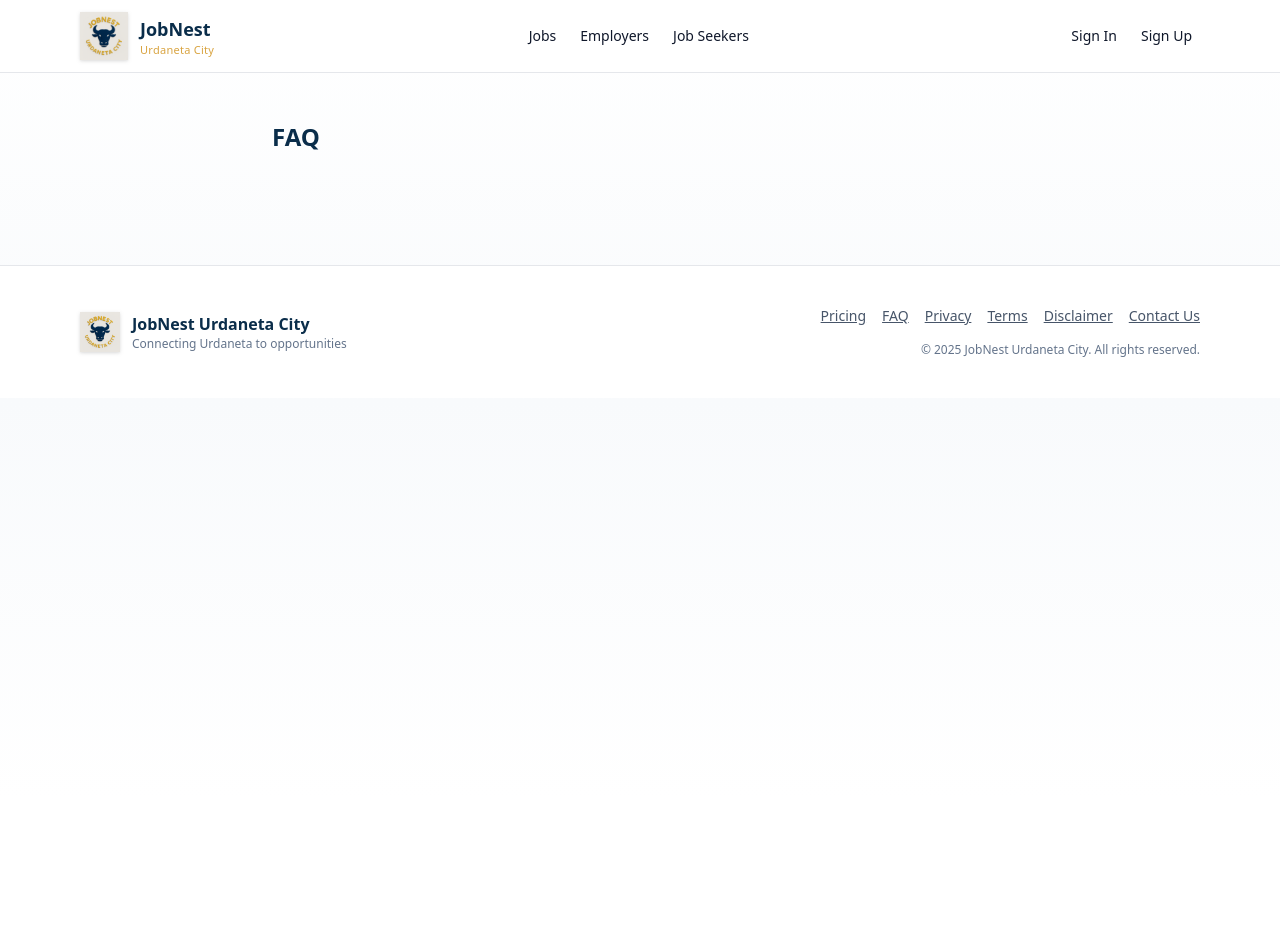
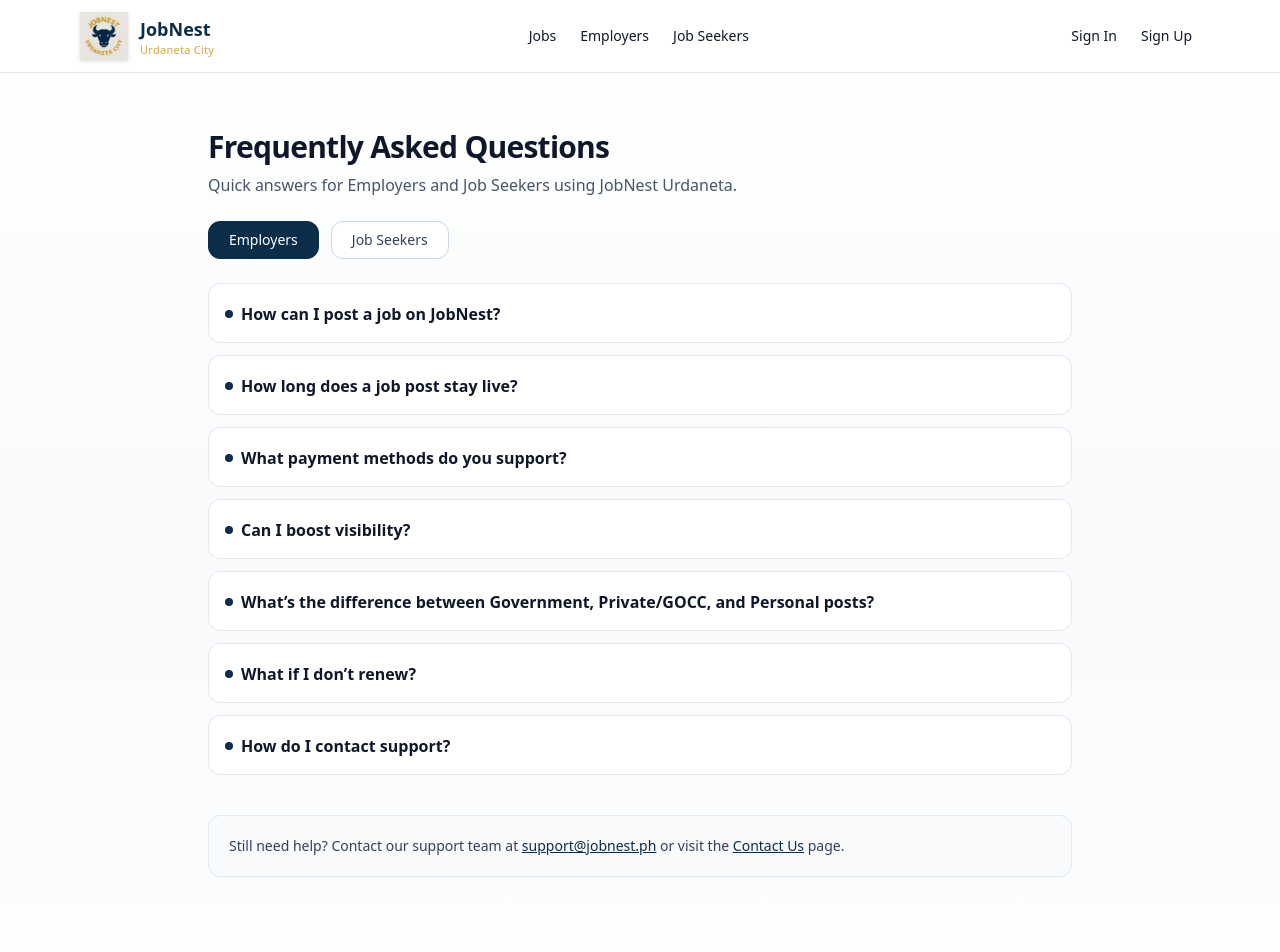
Before and after one commit to RomeoBello/jobnest-urdaneta, a Next.js app: page /faq in a window 1280 px wide. Shown: the top 952 px of the page. Before the commit the page ends 800 px from the top, so only its background shows below. Built offline with nearby package versions, Linux system fonts and the light colour scheme.

Commit message:
feat(faq): tabbed FAQ for Employers and Job Seekers

```diff
--- a/app/faq/page.tsx
+++ b/app/faq/page.tsx
@@ -1 +1,187 @@
-export default function FAQ(){return (<div className='max-w-3xl mx-auto px-4 py-12 text-sm'><h1 className='text-2xl font-extrabold text-brandNavy'>FAQ</h1></div>)}
+'use client';
+
+import { useState } from 'react';
+import type { Metadata } from 'next';
+
+export const metadata: Metadata = {
+  title: 'FAQ | JobNest Urdaneta City',
+  description:
+    'Frequently asked questions for Employers and Job Seekers using JobNest Urdaneta City.',
+};
+
+// ---- Editable FAQ DATA -------------------------------------------------------
+type QA = { q: string; a: string };
+
+const EMPLOYER_FAQ: QA[] = [
+  {
+    q: 'How can I post a job on JobNest?',
+    a: 'Sign in to your Employer account and click “Post a Job”. Choose your plan (Government, Private/GOCC, or Featured Add-On) and complete the form.',
+  },
+  {
+    q: 'How long does a job post stay live?',
+    a: 'Each listing remains active for 30 days from approval. You may renew or feature the listing anytime.',
+  },
+  {
+    q: 'What payment methods do you support?',
+    a: 'GCash, Maya, and other local gateways. Payment is authorized when you confirm your plan.',
+  },
+  {
+    q: 'Can I boost visibility?',
+    a: 'Yes. The ₱100/day Featured Add-On places your job on top of search results and on the homepage.',
+  },
+  {
+    q: 'What’s the difference between Government, Private/GOCC, and Personal posts?',
+    a: 'Government posts are free for verified offices. Private/GOCC is ₱500/month. Personal (e.g., household help) is free to post but charges ₱0.10 per click.',
+  },
+  {
+    q: 'What if I don’t renew?',
+    a: 'Expired posts are hidden automatically. Your account and data remain intact.',
+  },
+  {
+    q: 'How do I contact support?',
+    a: 'Email support@jobnest.ph or use the Contact page. Our CS team will assist you.',
+  },
+];
+
+const SEEKER_FAQ: QA[] = [
+  {
+    q: 'Do I need to pay to apply?',
+    a: 'No. JobNest is free for job seekers. Create a profile and apply directly to listings.',
+  },
+  {
+    q: 'How do I know if an employer is verified?',
+    a: 'Look for the green check badge beside the employer’s name. It means they passed our verification.',
+  },
+  {
+    q: 'How do I update my profile?',
+    a: 'Go to “My Account → Edit Profile” to update your info, resume, and contact details.',
+  },
+  {
+    q: 'I applied but didn’t get a reply. What now?',
+    a: 'Employers review at their own pace. If you don’t hear back within two weeks, keep applying to other openings.',
+  },
+  {
+    q: 'Can I report suspicious posts?',
+    a: 'Yes. Click “Report Job” on the listing. Our team will review promptly and take action if needed.',
+  },
+  {
+    q: 'Is my data safe?',
+    a: 'Yes. We use Firebase Authentication and Firestore rules to keep your data secure and private.',
+  },
+];
+
+// ---- UI COMPONENTS -----------------------------------------------------------
+function ToggleTabs({
+  active,
+  onChange,
+}: {
+  active: 'employers' | 'seekers';
+  onChange: (v: 'employers' | 'seekers') => void;
+}) {
+  const base =
+    'w-full sm:w-auto px-5 py-2 rounded-xl border text-sm font-medium transition focus:outline-none focus-visible:ring-2 focus-visible:ring-offset-2';
+  const activeCls =
+    'bg-brandNavy text-white border-brandNavy focus-visible:ring-brandNavy';
+  const inactiveCls =
+    'bg-white border-slate-300 text-slate-700 hover:bg-slate-50 focus-visible:ring-slate-400';
+
+  return (
+    <div
+      role="tablist"
+      aria-label="FAQ category"
+      className="grid grid-cols-2 gap-3 sm:inline-flex"
+    >
+      <button
+        role="tab"
+        aria-selected={active === 'employers'}
+        className={`${base} ${active === 'employers' ? activeCls : inactiveCls}`}
+        onClick={() => onChange('employers')}
+      >
+        Employers
+      </button>
+      <button
+        role="tab"
+        aria-selected={active === 'seekers'}
+        className={`${base} ${active === 'seekers' ? activeCls : inactiveCls}`}
+        onClick={() => onChange('seekers')}
+      >
+        Job Seekers
+      </button>
+    </div>
+  );
+}
+
+function QAList({ items }: { items: QA[] }) {
+  return (
+    <div className="mt-6 space-y-3">
+      {items.map((item, i) => (
+        <details
+          key={i}
+          className="group rounded-xl border border-slate-200 bg-white p-4 open:shadow-sm"
+        >
+          <summary className="cursor-pointer list-none text-base font-semibold text-slate-900 marker:hidden">
+            <span className="inline-flex items-center gap-2">
+              <span className="inline-block h-2 w-2 rounded-full bg-brandNavy" />
+              {item.q}
+            </span>
+          </summary>
+          <div className="pt-3 pl-4 text-slate-700">
+            <p>{item.a}</p>
+          </div>
+        </details>
+      ))}
+    </div>
+  );
+}
+
+// ---- PAGE --------------------------------------------------------------------
+export default function FAQPage() {
+  const [tab, setTab] = useState<'employers' | 'seekers'>('employers');
+
+  return (
+    <main className="mx-auto max-w-4xl px-4 py-10 sm:py-14">
+      <header className="mb-6">
+        <h1 className="text-3xl font-bold tracking-tight text-slate-900">
+          Frequently Asked Questions
+        </h1>
+        <p className="mt-2 text-slate-600">
+          Quick answers for Employers and Job Seekers using JobNest Urdaneta.
+        </p>
+      </header>
+
+      <ToggleTabs active={tab} onChange={setTab} />
+
+      <section aria-live="polite" className="mt-4">
+        {tab === 'employers' ? (
+          <>
+            <h2 className="sr-only">Employers FAQ</h2>
+            <QAList items={EMPLOYER_FAQ} />
+          </>
+        ) : (
+          <>
+            <h2 className="sr-only">Job Seekers FAQ</h2>
+            <QAList items={SEEKER_FAQ} />
+          </>
+        )}
+      </section>
+
+      {/* Helpful links */}
+      <div className="mt-10 rounded-xl border border-slate-200 bg-slate-50 p-5">
+        <p className="text-sm text-slate-700">
+          Still need help? Contact our support team at{' '}
+          <a
+            href="mailto:support@jobnest.ph"
+            className="font-medium text-brandNavy underline"
+          >
+            support@jobnest.ph
+          </a>{' '}
+          or visit the{' '}
+          <a href="/contact" className="font-medium text-brandNavy underline">
+            Contact Us
+          </a>{' '}
+          page.
+        </p>
+      </div>
+    </main>
+  );
+}
```
